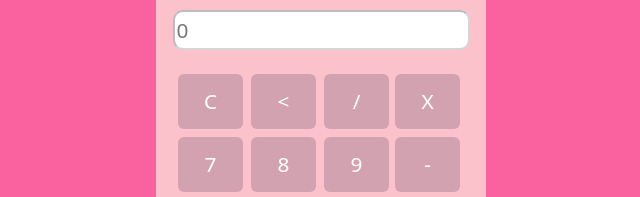
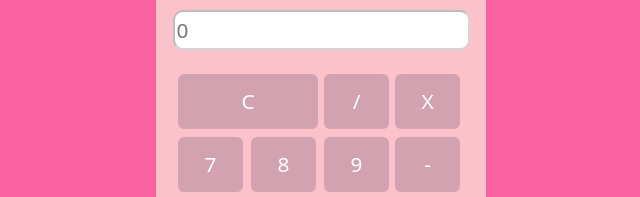
Before and after one commit to capivara00700/Calculadora, a plain HTML site: page index.html in a window 1280 px wide. Shown: the part 203-400 px from the top of the page, 319-959 px from the left. Drawn offline with nearby package versions, Linux system fonts and the light colour scheme.

Commit message:
Update index.html

```diff
--- a/index.html
+++ b/index.html
@@ -30,8 +30,7 @@
 
                 <table>
                     <tr>
-                        <td><button type="button" onclick="botaõAtivo('')"class="btn btn-dark btn-custom btn-custom">C</button></td>
-                        <td><button type="button" onclick="botaõAtivo('<')" class="btn btn-dark btn-custom btn-custom"><</button></td>
+                        <td colspan="2"><button type="button" onclick="botaõAtivo('')"class="btn btn-dark btn-custom btn-custom" style="width: 140px;">C</button></td>
                         <td><button type="button" onclick="botaõAtivo('/')" class="btn btn-dark btn-custom btn-custom">/</button></td>
                         <td><button type="button" onclick="botaõAtivo('*')" class="btn btn-dark btn-custom btn-custom">X</button></td>
                     </tr>
```
